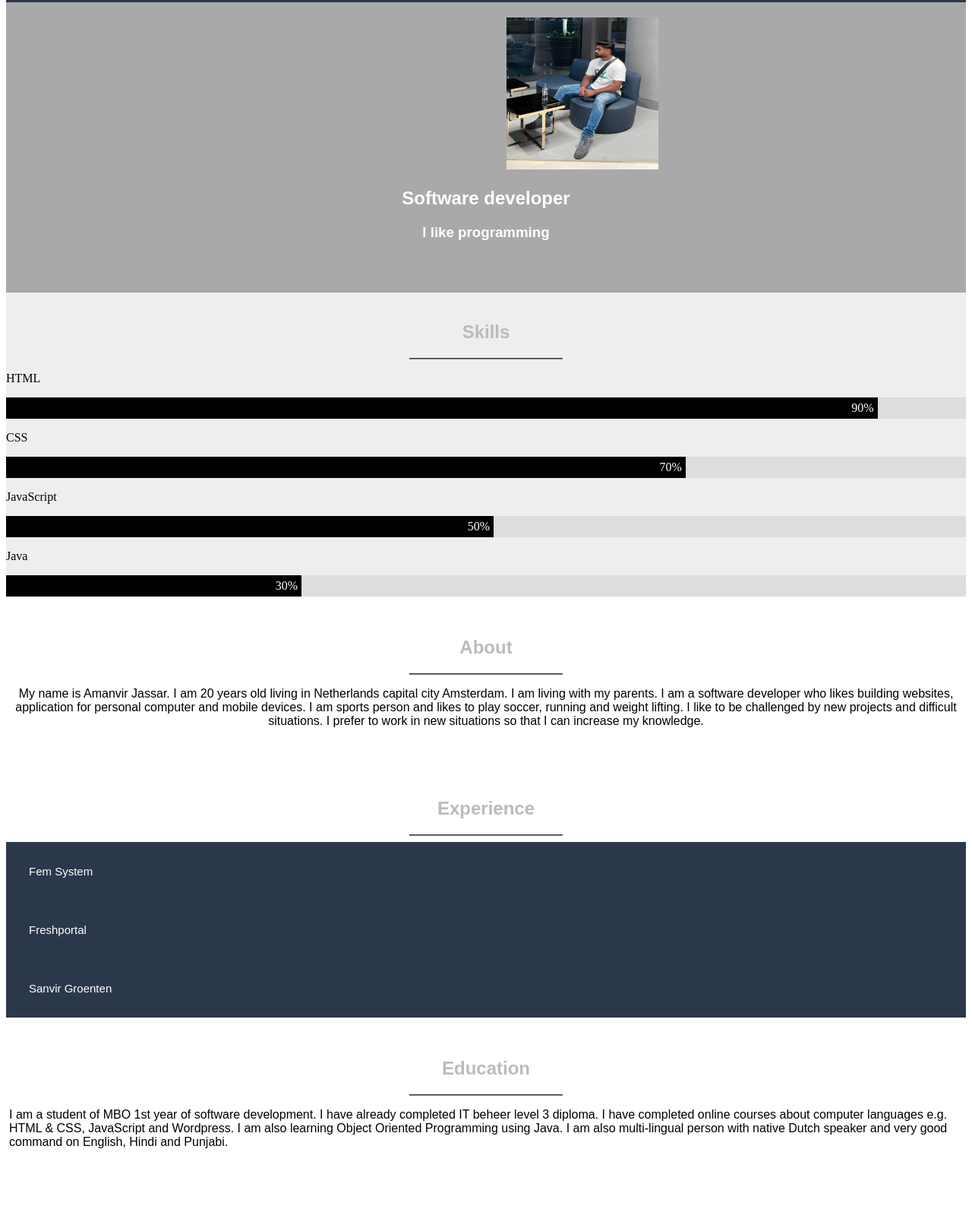
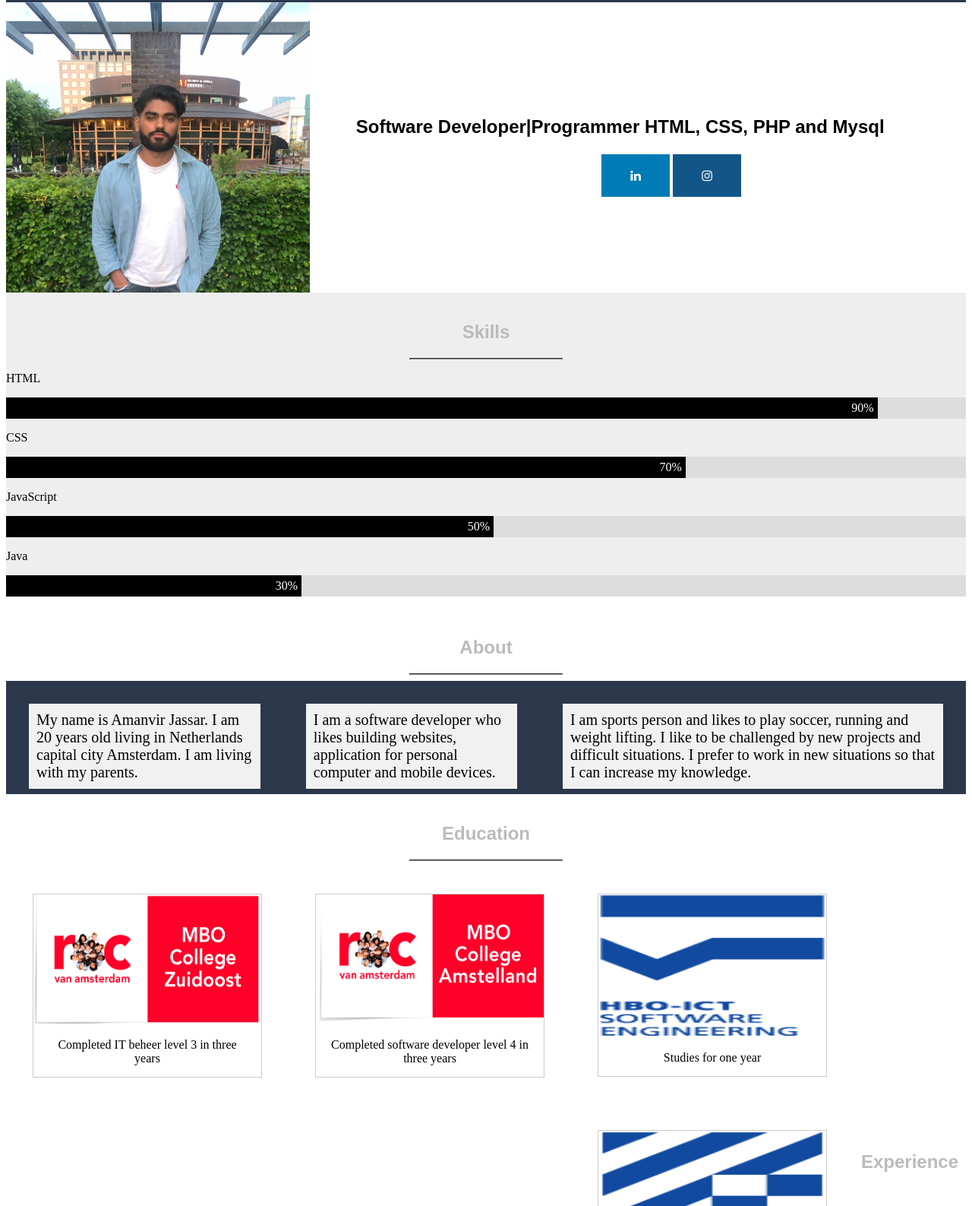
Before and after one commit to amanvirsinghjassar/portfolio, a plain HTML site: page index.html in a window 1280 px wide. Shown: the part 49-1636 px from the top of the page at 76% size. Drawn offline with Linux system fonts and the light colour scheme.

Commit message:
Add files via upload

```diff
--- a/index.html
+++ b/index.html
@@ -1,11 +1,17 @@
 <!DOCTYPE html>
 <html>
+
 
 <head>
 	<title>portfolio</title>
 
+			<meta http-equiv="X-UA-Compatible" content="IE=edge">
+			<title></title>
+
+			<meta name="viewport" content="width=device-width, initial-scale=1">
 	<link rel="stylesheet" type="text/css" href="style.css">
 	<meta charset="utf-8">
+	<link rel="stylesheet" href="https://cdnjs.cloudflare.com/ajax/libs/font-awesome/4.7.0/css/font-awesome.min.css">
 </head>
 
 <body>
@@ -21,10 +27,17 @@
 
 		<!-- begin header -->
 		<header class="header">
-			<img src="aman.jpeg" alt="">
-			<h2>Software developer</h2>
-			<h3>I like programming</h3>
+			<img src="fotoaman.jpg" alt="">
+
+<!-- Add font awesome icons -->
+<h2 class="h2">Software Developer|Programmer HTML, CSS, PHP and Mysql</h2>
+<a href="https://www.linkedin.com/in/amanvir-singh-jassar/" class="fa fa-linkedin"></a>
+<a href="https://www.instagram.com/as.jassar/" class="fa fa-instagram"></a>
+
 		</header>
+
+
+
 		<!-- einde header -->
 
 		<!----skills begin-->
@@ -60,16 +73,51 @@
 			<br>
 			<h2>About</h2>
 			<hr>
-			<div class="textabout">
-				<p>My name is Amanvir Jassar. I am 20 years old living in Netherlands capital city Amsterdam. I am
-					living with my parents. I am a software developer who likes building websites, application for
-					personal computer and mobile devices. I am sports person and likes to play soccer, running and
-					weight lifting. I like to be challenged by new projects and difficult situations. I prefer to work
-					in new situations so that I can increase my knowledge.</p>
-			</div>
+			<div class="flex-container">
+				<div>My name is Amanvir Jassar. I am 20 years old living in Netherlands capital city Amsterdam. I am living with my parents.</div>
+				<div>I am a software developer who likes building websites, application for personal computer and mobile devices. </div>
+				<div> I am sports person and likes to play soccer, running and weight lifting. I like to be challenged by new projects and difficult situations. I prefer to work in new situations so that I can increase my knowledge.</div>
+			  </div>
+
 
 		</div>
 		<!-- einde about -->
+
+		<!-- begin education -->
+		<div class="education">
+			<br>
+			<h2>Education</h2>
+			<hr>
+
+			<div class="gallery">
+				<img class="roc"src="roczuid.png" alt="Cinque Terre" >
+			  <div class="desc">Completed IT beheer level 3 in three years</div>
+			</div>
+			<div class="gallery">
+
+				<img class="roc" src="rocamstelveen.png" alt="Forest" >
+
+			  <div class="desc">Completed software developer level 4 in three years</div>
+			</div>
+
+			<div class="gallery">
+
+				<img class="hbo" src="hboict.jpg" alt="Northern Lights" >
+
+			  <div class="desc">Studies for one year</div>
+			</div>
+
+			<div class="gallery">
+
+				<img class="hbo" src="hbobusines.png" alt="Mountains">
+
+			  <div class="desc">Currenty Studying</div>
+			</div>
+			<div class="texteducation">
+
+			</div>
+		</div>
+		<!-- einde education -->
 
 		<!-- begin Experience -->
 		<div class="experience">
@@ -95,27 +143,13 @@
 		</div>
 		<!-- einde Experience -->
 
-		<!-- begin education -->
-		<div class="education">
-			<br>
-			<h2>Education</h2>
-			<hr>
-			<div class="texteducation">
-				<p>I am a student of MBO 1st year of software development. I have already completed IT beheer level 3
-					diploma. I have completed online courses about computer languages e.g. HTML & CSS, JavaScript and
-					Wordpress. I am also learning Object Oriented Programming using Java.
-					I am also multi-lingual person with native Dutch speaker and very good command on English, Hindi and
-					Punjabi.
-				</p>
-			</div>
-		</div>
-		<!-- einde education -->
+
 
 		<!-- begin contact -->
 		<div class="contact">
 			<h1>Contact</h1>
 			<hr>
-			<img src="aman.jpeg">
+			<img src="fotoaman.jpg">
 			<form class="form" action="https://formsubmit.co/6f7a5664bd2f8e7e07f25583b8d4cf4a" method="POST">
 				<input type="text" name="username" placeholder="Username">
 				<br>
@@ -128,6 +162,10 @@
 
 		<!-- begin footer -->
 		<footer class="footer">
+
+
+
+
 			<p>&copy; copyright <a href="#">&uArr;</a>
 		</footer>
 		<!-- einde footer -->
--- a/style.css
+++ b/style.css
@@ -2,7 +2,7 @@
 	width: 100%;
 	height: auto;
 }
-
+/* navbar begin*/
 .navbar{
 	width: 100%;
 	height: 60px;
@@ -28,33 +28,63 @@
 	text-decoration: none;
 }
 
+/* einde navbar*/
+
 
 /* begin header */
 .header{
 	width: 100%;
 	height: 400px;
-	background-color: darkgray;
+	background-color: white;
 }
 
 .header img{
-	width: 200px;
-	height: 200px;
-	margin-left: 659px;
-	margin-top: 20px;
+	width: 400px;
+	height: 382px;
+	float: left;
 
 }
 
-.header h2{
-	font-family: sans-serif;
+.h2{
 	text-align: center;
+	position: absolute;
+	margin-left: 36%;
+	margin-top: 150px;
+	font-family:sans-serif;
+  }
+
+.fa {
+  padding: 20px;
+  font-size: 30px;
+  width: 50px;
+  text-align: center;
+  text-decoration: none;
+  margin: 5px 2px;
+  position: relative;
+  margin-left: auto;
+  margin-right: auto;
+  margin-top: 200px;
+  left: 30vw;
+  right: 0;
+  text-align: center;
+  }
+
+  .fa:hover {
+	  opacity: 0.7;
+  }
+
+
+
+  .fa-linkedin {
+	background: #007bb5;
 	color: white;
-}
+  }
 
-.header h3{
-	font-family: sans-serif;
-	text-align: center;
+
+  .fa-instagram {
+	background: #125688;
 	color: white;
-}
+  }
 /* einde header */
 
 /* begin content */
@@ -116,16 +146,17 @@
 
 }
 
-.textabout{
-	width: 100%;
-	height: 100px;
-	margin: auto;
-}
+.flex-container {
+	display: flex;
+	background-color: #2b384c;
+  }
 
-.textabout p{
-	font-family: sans-serif;
-	text-align: center;
-}
+  .flex-container > div {
+	background-color: #f1f1f1;
+	margin: 30px;
+	padding: 10px;
+	font-size: 20px;
+  }
 /* einde about */
 
 /* begin Experience */
@@ -173,7 +204,7 @@
 
 .education{
 	width: 100%;
-	height: 230px;
+	height: 450px;
 	background-color: #fff;
 	margin-top: 15px;
 }
@@ -196,6 +227,32 @@
 	font-family: sans-serif;
 }
 
+div.gallery {
+	margin: 35px;
+	border: 1px solid #ccc;
+	float: left;
+	width: 300px;
+  }
+
+  div.gallery:hover {
+	border: 1px solid #777;
+  }
+
+  .roc {
+	width: 100%;
+	height: 170px;
+  }
+
+.hbo{
+	width: 100%;
+	height: 187px;
+}
+
+  div.desc {
+	padding: 15px;
+	text-align: center;
+  }
+
 /* einde education */
 
 /* begin contact */
@@ -204,6 +261,7 @@
 	width: 100%;
 	height:400px;
 	background-color: #eee;
+	margin-top: -20px;
 
 }
 
```
Also changed, not shown: fotoaman.jpg (added), hbobusines.png (added), hboict.jpg (added), rocamstelveen.png (added), roczuid.png (added).
